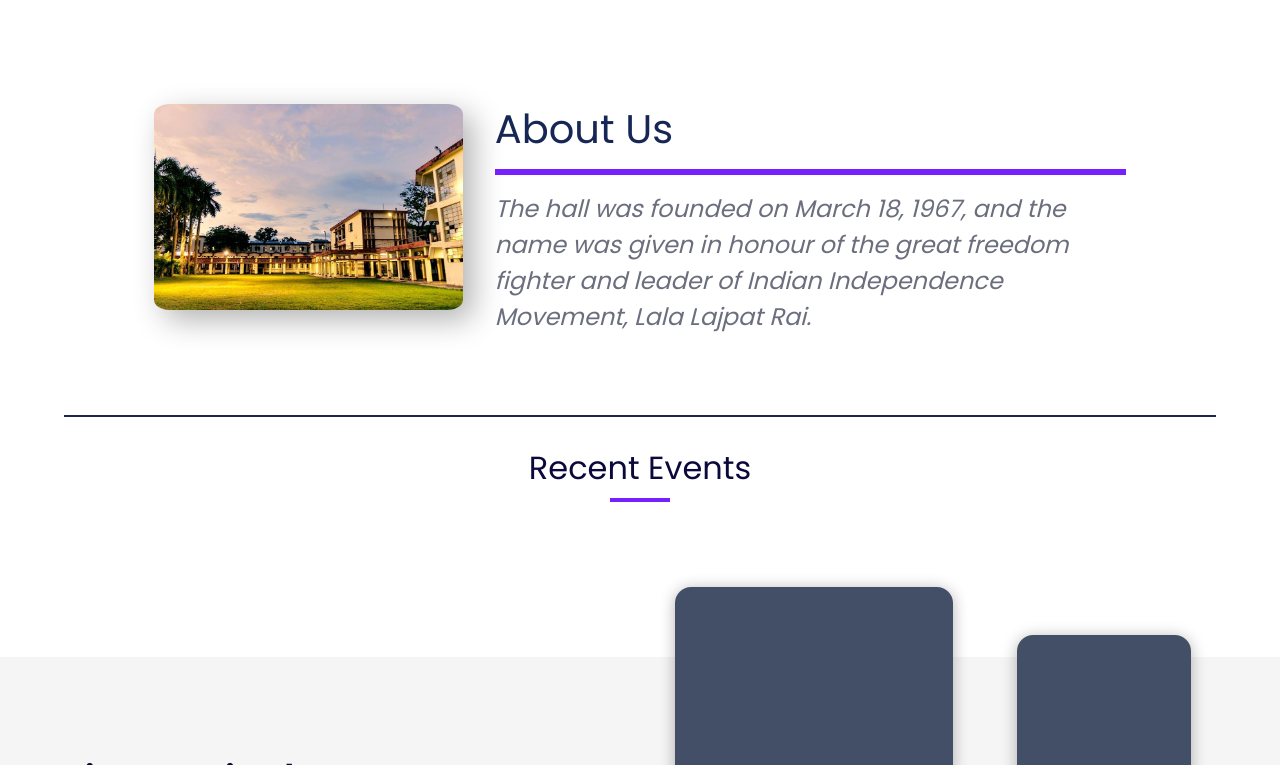
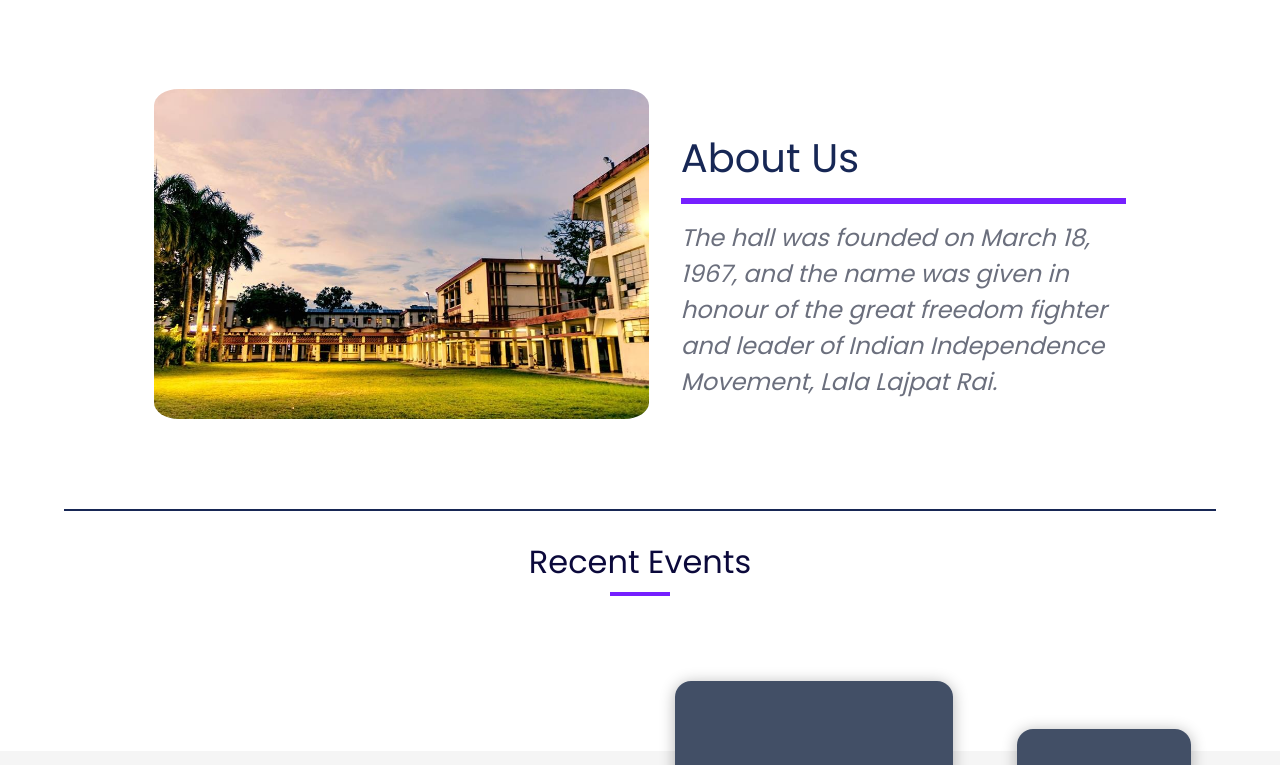
Before and after one commit to nithin-gith/llr-hall-iitkgp.github.io, a React (Create React App) app: page / in a window 1280 px wide. Shown: the part 815-1580 px from the top of the page. Built offline with nearby package versions, Linux system fonts and the light colour scheme.

Commit message:
changed the orientation of gc

```diff
--- a/src/components/Sections/About.jsx
+++ b/src/components/Sections/About.jsx
@@ -16,7 +16,7 @@ const About = () => {
         </Fade>
 <Fade right>
 
-        <div className="about-text">
+        <div className="about-text" style={{width:"90%"}}>
         <h1 className="heading-about">About Us</h1>
         <hr className="rule-about"/>
         <i>The hall was founded on March 18, 1967, and the name was given in honour of the great freedom fighter and leader of Indian Independence Movement, Lala Lajpat Rai.</i>
--- a/src/style/About.css
+++ b/src/style/About.css
@@ -37,5 +37,5 @@
 .about-image img {
   width: 100%;
   border-radius: 5%;
-  box-shadow: 10px 10px 30px 0 rgba(0, 0, 0, 0.3);
+  /* box-shadow: 10px 10px 30px 0 rgba(0, 0, 0, 0.3); */
 }
--- a/src/style/GC.css
+++ b/src/style/GC.css
@@ -61,9 +61,14 @@
   /* width: 50%; */
   margin-right: 2rem;
   border-radius: 5%;
-  width:50%
+  width:50%;
+}
+.about-text{
+  width:90%
+}
   /* box-shadow: 10px 10px 30px 0 rgba(0, 0, 0, 0.3); */
-}
+
+
 
 @media(max-width:1200px){
   .about{
```
